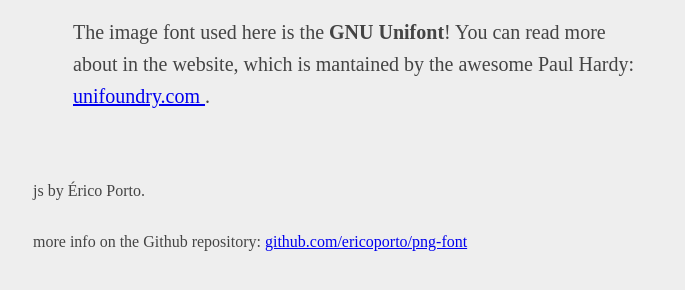
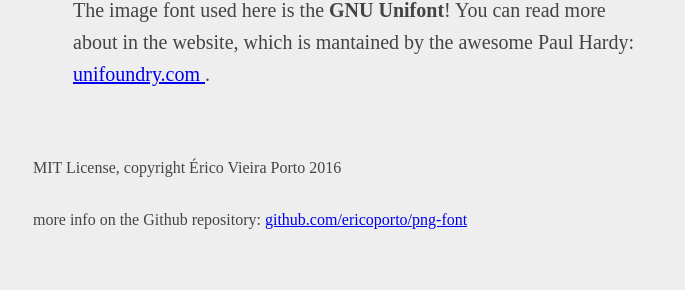
Before and after one commit to ericoporto/png-font, a website: page index.html in a window 1280 px wide. Shown: the part 690-980 px from the top of the page, without its empty margins (282-967 px from the left). After the commit the page ends 958 px from the top, so only its background shows below. Drawn offline with Linux system fonts and the light colour scheme.

Commit message:
syncing to master

```diff
--- a/bower.json
+++ b/bower.json
@@ -21,6 +21,8 @@
     "node_modules",
     "bower_components",
     "test",
-    "tests"
+    "tests",
+    "index.html",
+    "simple.css"
   ]
 }
--- a/index.html
+++ b/index.html
@@ -17,7 +17,7 @@
               png_font.drawText("日本語!", [64,96],"red",2);
               png_font.drawText("Café",[160,40],'orange',4,'blue')
           });
-          png_font.setup(document.getElementById("target").getContext("2d"),"img/unifont_9_0_02.png");
+          png_font.setup(document.getElementById("target").getContext("2d"));
         }
     </script>
 
@@ -41,8 +41,7 @@
   });
   png_font.setup(
    document.getElementById(
-    "target").getContext("2d"),
-   "unifont_9_0_02.png"
+    "target").getContext("2d")
   );
 </pre>
 </p>
@@ -58,7 +57,7 @@
 
 </div>
     <footer>
-      <br>js by Érico Porto. </br>
+      <br>MIT License, copyright Érico Vieira Porto 2016</br>
       <br> more info on the Github repository:
       <a href="https://github.com/ericoporto/png-font"> github.com/ericoporto/png-font </a>
     </footer>
--- a/js/pngfont.js
+++ b/js/pngfont.js
@@ -11,6 +11,9 @@
     this.fontImage.onload = function() {
       var event = new Event('png_font_loaded');
       document.dispatchEvent(event);
+    }
+    if(typeof fontImageUrl === 'undefined'){
+      fontImageUrl = 'img/unifont.png';
     }
     this.fontImage.src = fontImageUrl;
   },
```
Also changed, not shown: README.md, img/unifont.png (added), 1 other file.
